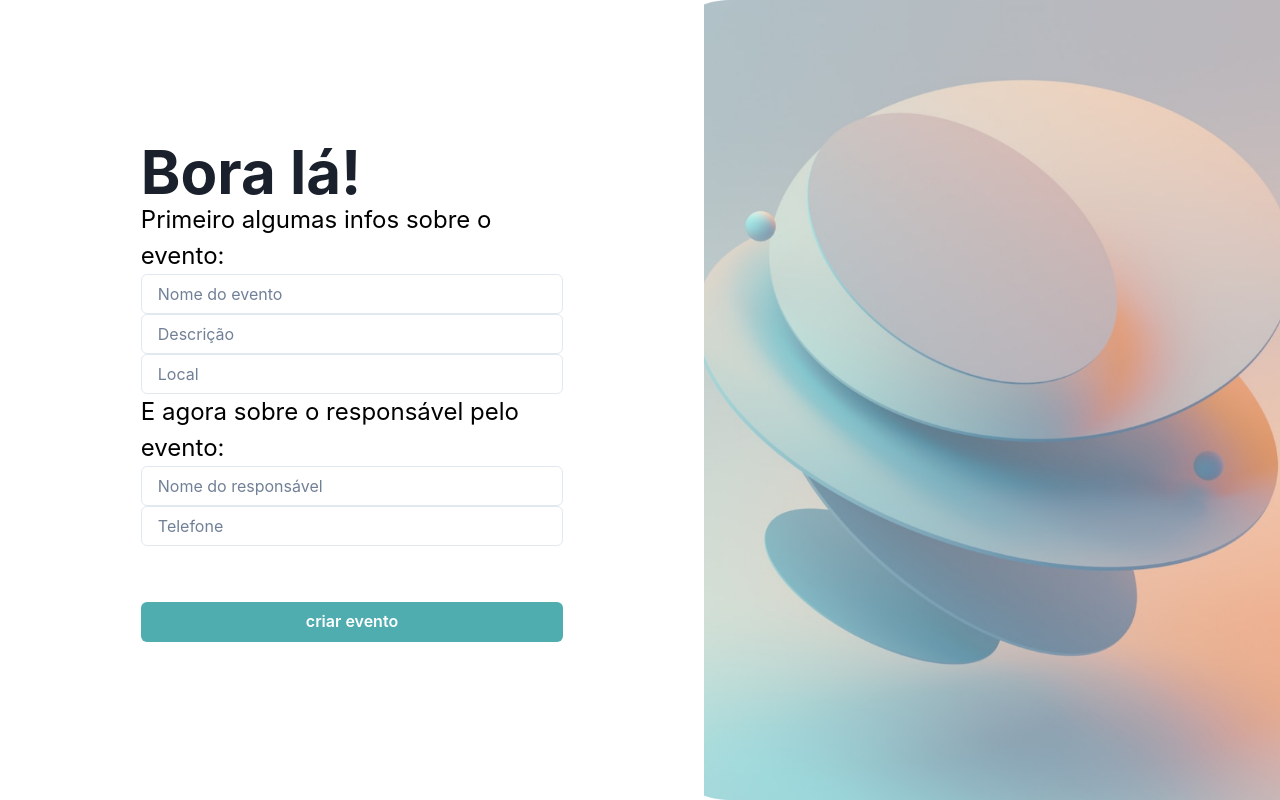
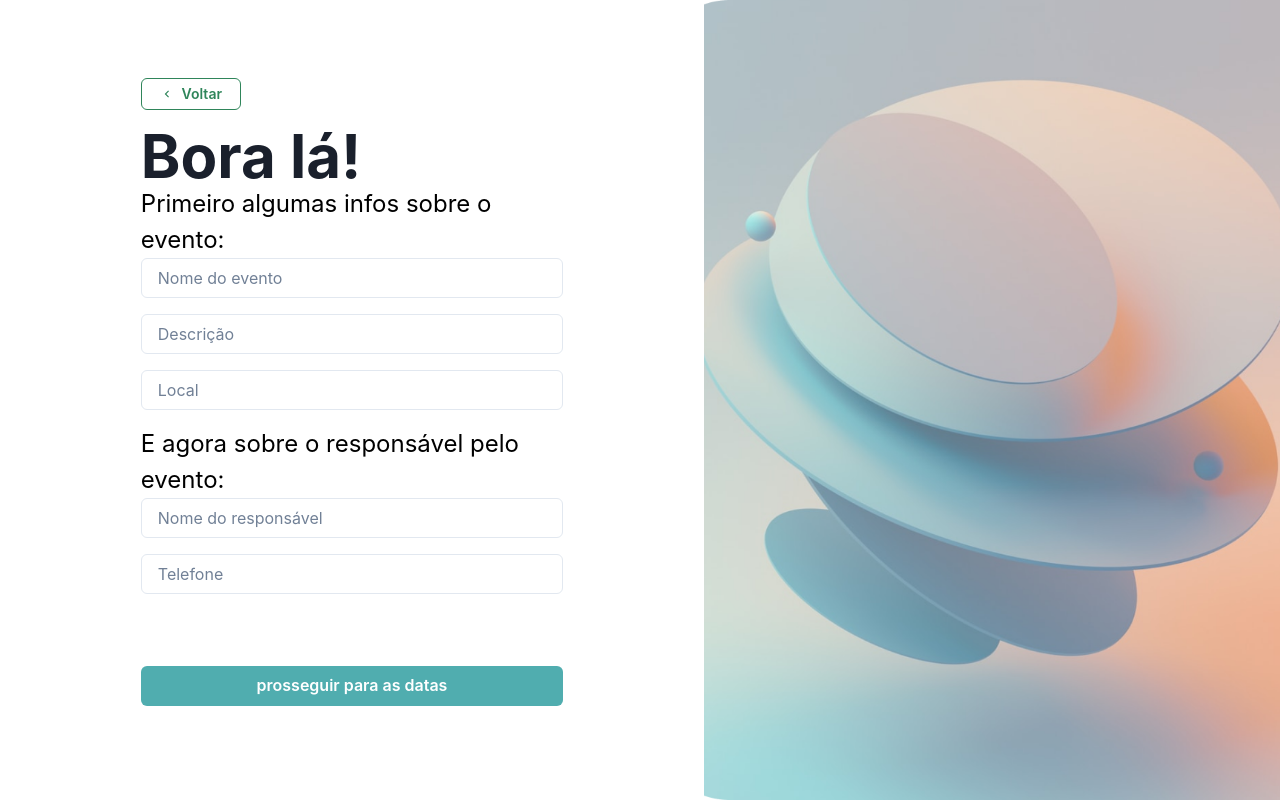
Before and after one commit to Projetos-UNICAMP/voluntariapp, a React (Vite) app: page /criar-evento in a window 1280 px wide. Built offline with nearby package versions, Linux system fonts and the light colour scheme.

Commit message:
Adiciona paginação na criação de eventos
Co-authored-by: olvgabriel <52794847+olvgabriel@users.noreply.github.com>

```diff
--- a/package.json
+++ b/package.json
@@ -14,14 +14,15 @@
     "test:debug": "node --inspect-brk ./node_modules/vitest/vitest.mjs --run"
   },
   "dependencies": {
+    "@chakra-ui/icons": "^2.1.1",
     "@chakra-ui/react": "^2.8.1",
     "@emotion/react": "^11.11.1",
     "@emotion/styled": "^11.11.0",
-    "@testing-library/react": "^14.0.0",
-    "firebase": "^10.5.2",
     "@fontsource/open-sans": "^5.0.17",
     "@fontsource/raleway": "^5.0.15",
     "@fontsource/work-sans": "^5.0.15",
+    "@testing-library/react": "^14.0.0",
+    "firebase": "^10.5.2",
     "framer-motion": "^10.16.4",
     "localforage": "^1.10.0",
     "match-sorter": "^6.3.1",
--- a/src/Components/FinalTextInputField/FinalTextInputField.tsx
+++ b/src/Components/FinalTextInputField/FinalTextInputField.tsx
@@ -7,6 +7,8 @@ export interface FinalTextInputFieldProps {
   onChange: (value: React.ChangeEvent<HTMLInputElement>) => void;
   placeholder?: string;
   name: string;
+  mb?: number;
+  mt?: number;
 }
 
 const FinalTextInputField: React.FC<FinalTextInputFieldProps> = ({
@@ -14,6 +16,8 @@ const FinalTextInputField: React.FC<FinalTextInputFieldProps> = ({
   onChange,
   placeholder,
   name,
+  mb,
+  mt,
 }) => {
   return (
     <Input
@@ -21,6 +25,8 @@ const FinalTextInputField: React.FC<FinalTextInputFieldProps> = ({
       value={value}
       onChange={(e) => onChange(e)}
       placeholder={placeholder}
+      mb={mb}
+      mt={mt}
     />
   );
 };
--- a/src/pages/CreateEventPage.tsx
+++ b/src/pages/CreateEventPage.tsx
@@ -1,4 +1,6 @@
-import { Flex } from '@chakra-ui/react';
+/* eslint-disable @typescript-eslint/no-unused-vars */
+import { Button, Flex } from '@chakra-ui/react';
+import { ChevronLeftIcon } from '@chakra-ui/icons';
 import { useState } from 'react';
 import FinalButton, {
   ButtonStyleOptions,
@@ -9,14 +11,20 @@ import TitleText from '../Components/TitleText/TitleText';
 import RightImageLayoutComponent from '../Layouts/RigthImageLayout/RigthImageLayout';
 import { PayloadNovoEvento } from '../api/eventos.api';
 import { eventoService } from '../api/firebaseImp/eventos.service';
+import { set } from 'firebase/database';
 
 const CreateEventPage = () => {
+  const [currentPage, setCurrentPage] = useState(0);
+
   const [dadosEvento, setDadosEvento] = useState<PayloadNovoEvento>({
     nomeDoEvento: '',
     description: '',
     local: '',
     nomeResponsavel: '',
     telefoneResponsavel: '',
+    dataInicio: new Date(),
+    dataFim: new Date(),
+    numTurnosPorDia: 0,
   });
 
   const handleChange = (event: React.ChangeEvent<HTMLInputElement>) => {
@@ -24,48 +32,89 @@ const CreateEventPage = () => {
   };
 
   return (
-    <RightImageLayoutComponent imageUrl={'src/assets/discs.png'}>
+    <RightImageLayoutComponent
+      imageUrl={
+        currentPage == 0 ? 'src/assets/discs.png' : 'src/assets/clock.png'
+      }>
       <Flex flexDir={'column'} verticalAlign={'middle'} w={'55vw'}>
         <Flex flexDir={'column'} w={'60%'} alignSelf={'center'}>
-          <TitleText value={'Bora lá!'}></TitleText>
+          <Button
+            onClick={() => {
+              setCurrentPage(0);
+            }}
+            variant="outline"
+            size="sm"
+            width="100px"
+            colorScheme="green"
+            mb={4}
+            leftIcon={<ChevronLeftIcon />}>
+            Voltar
+          </Button>
+          <TitleText
+            value={
+              currentPage == 0 ? 'Bora lá!' : 'Quando vai ser?'
+            }></TitleText>
           <SimpleText
-            value={'Primeiro algumas infos sobre o evento:'}></SimpleText>
+            value={
+              currentPage == 0
+                ? 'Primeiro algumas infos sobre o evento:'
+                : 'Selecione a data do evento:'
+            }></SimpleText>
 
+          {currentPage == 0 && (
+            <>
               <FinalTextInputField
                 placeholder="Nome do evento"
                 onChange={handleChange}
                 value={dadosEvento.nomeDoEvento}
-            name={'nomeDoEvento'}></FinalTextInputField>
-
+                name={'nomeDoEvento'}
+                mb={4}></FinalTextInputField>
               <FinalTextInputField
                 placeholder="Descrição"
                 onChange={handleChange}
                 value={dadosEvento.description}
-            name={'description'}></FinalTextInputField>
-
+                name={'description'}
+                mb={4}></FinalTextInputField>
               <FinalTextInputField
                 placeholder="Local"
                 onChange={handleChange}
                 value={dadosEvento.local}
-            name={'local'}></FinalTextInputField>
+                name={'local'}
+                mb={4}></FinalTextInputField>
+            </>
+          )}
+
+          {currentPage == 1 && <></>}
 
           <SimpleText
-            value={'E agora sobre o responsável pelo evento:'}></SimpleText>
+            value={
+              currentPage == 0
+                ? 'E agora sobre o responsável pelo evento:'
+                : 'Qual é o número mínimo de colaboradores?'
+            }></SimpleText>
 
+          {currentPage == 0 && (
+            <>
               <FinalTextInputField
                 placeholder="Nome do responsável"
                 onChange={handleChange}
                 value={dadosEvento.nomeResponsavel}
-            name={'nomeResponsavel'}></FinalTextInputField>
+                name={'nomeResponsavel'}
+                mb={4}></FinalTextInputField>
 
               <FinalTextInputField
                 placeholder="Telefone"
                 onChange={handleChange}
                 value={dadosEvento.telefoneResponsavel}
-            name={'telefoneResponsavel'}></FinalTextInputField>
+                name={'telefoneResponsavel'}
+                mb={4}></FinalTextInputField>
+            </>
+          )}
 
           <FinalButton
-            label={'criar evento'}
+            label={
+              currentPage == 0 ? 'prosseguir para as datas' : 'criar evento'
+            }
             style={{
               type: ButtonStyleOptions.Primary,
               width: '33vw',
@@ -73,16 +122,17 @@ const CreateEventPage = () => {
               mb: 4,
             }}
             onClick={() => {
-              eventoService
-                .criarNovoEvento(dadosEvento)
-                .then((res) => {
-                  alert(
-                    `Evento criado com sucesso! Forneça o código: ${res.codigoEvento}`
-                  );
-                })
-                .catch((err) => {
-                  console.log(err);
-                });
+              setCurrentPage(1);
+              // eventoService
+              //   .criarNovoEvento(dadosEvento)
+              //   .then((res) => {
+              //     alert(
+              //       `Evento criado com sucesso! Forneça o código: ${res.codigoEvento}`
+              //     );
+              //   })
+              //   .catch((err) => {
+              //     console.log(err);
+              //   });
             }}></FinalButton>
         </Flex>
       </Flex>
```
Also changed, not shown: src/assets/clock.png (added). Lines whose indentation alone changed are shown as unchanged.
